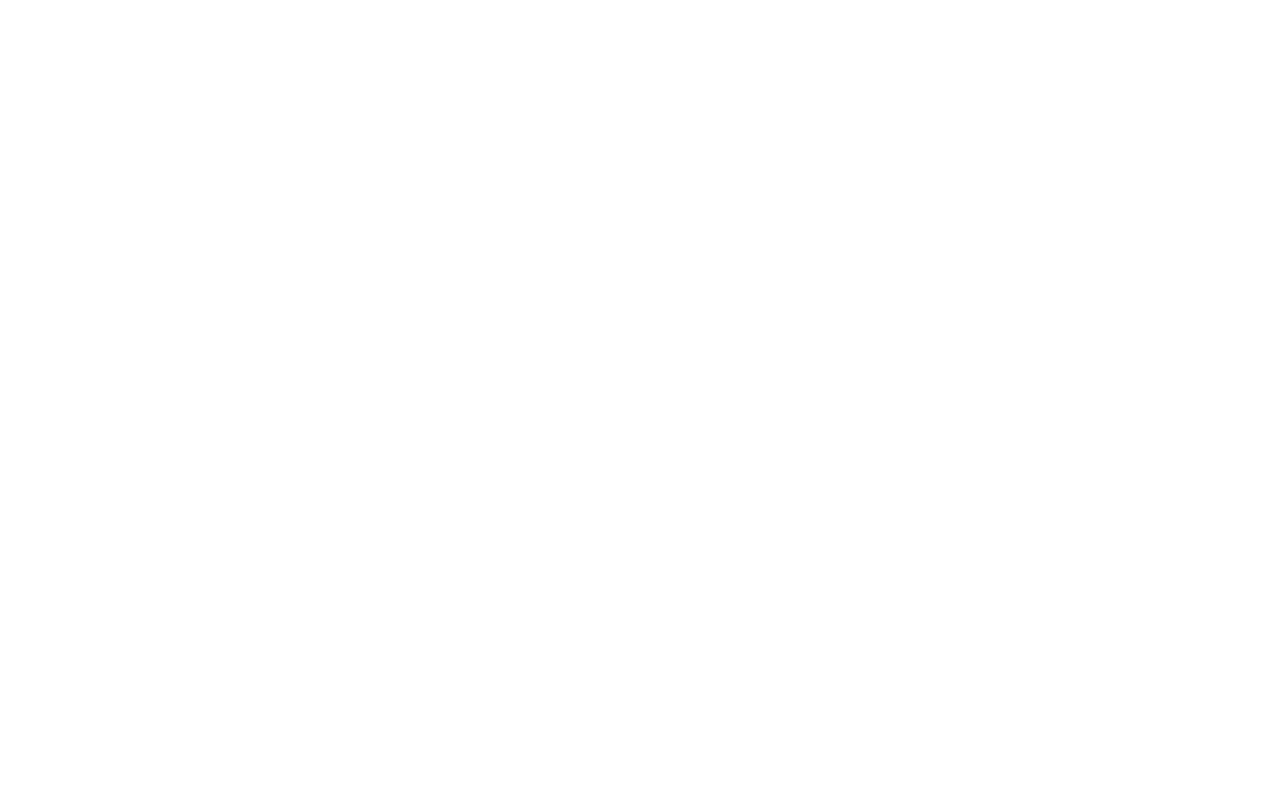
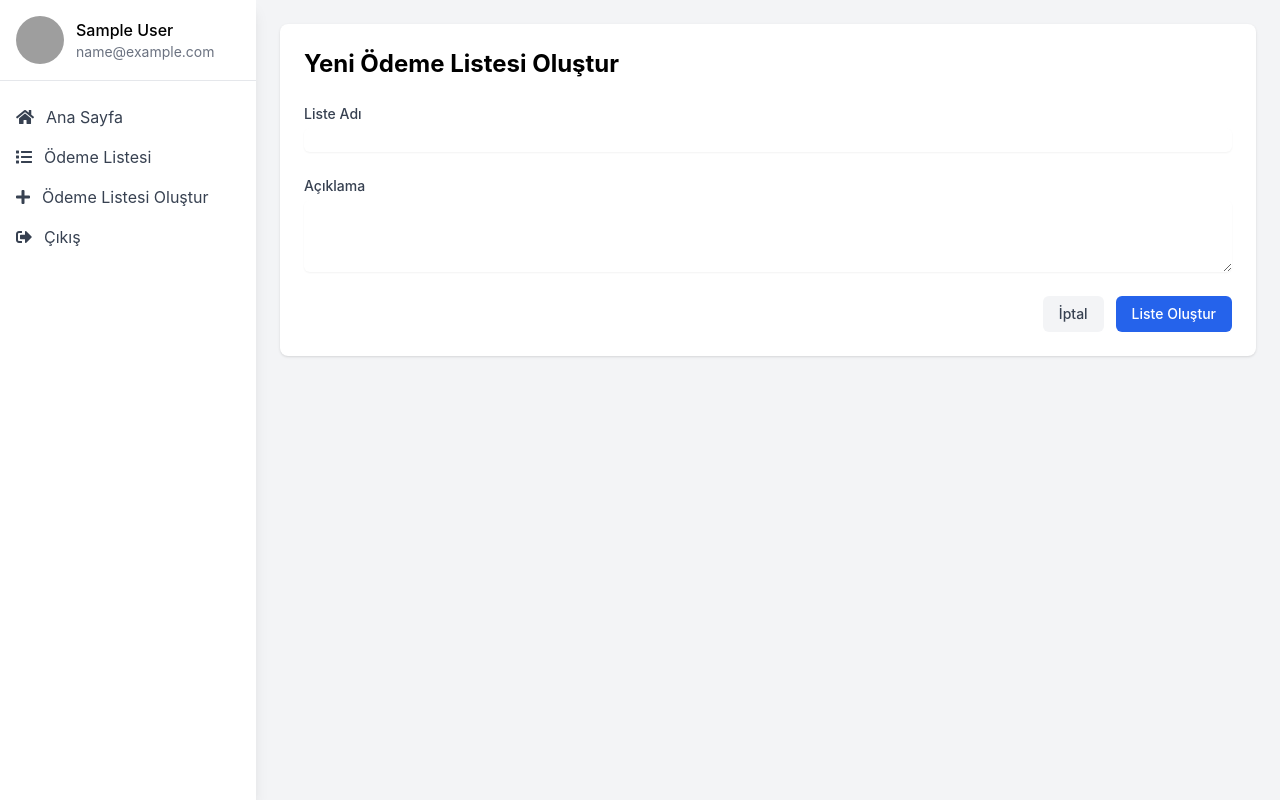
Before and after one commit to ilker-m/PaymentList, a Vue app: page /create-payment-list in a window 1280 px wide. Before the commit this address had no page. Built offline with nearby package versions, Linux system fonts and the light colour scheme; sample sign-in values are in the browser's storage; grey boxes are pictures that could not be loaded.

Commit message:
Navbar ve yeni sayfalar eklendi

```diff
--- /dev/null
+++ b/src/components/CreatePaymentList.vue
@@ -0,0 +1,116 @@
+<template>
+  <div class="flex h-screen bg-gray-100">
+    <!-- Navbar -->
+    <div class="w-64 bg-white shadow-lg">
+      <!-- Profil Bilgileri -->
+      <div class="p-4 border-b">
+        <div class="flex items-center space-x-3">
+          <img :src="userPhotoUrl || '/img/default-avatar.png'" alt="Profil Fotoğrafı" class="w-12 h-12 rounded-full">
+          <div>
+            <h3 class="font-medium">{{ userName }}</h3>
+            <p class="text-sm text-gray-500">{{ userEmail }}</p>
+          </div>
+        </div>
+      </div>
+
+      <!-- Menü -->
+      <nav class="mt-4">
+        <router-link to="/dashboard" class="flex items-center px-4 py-2 text-gray-700 hover:bg-gray-100">
+          <i class="fas fa-home mr-3"></i>
+          Ana Sayfa
+        </router-link>
+        <router-link to="/payment-list" class="flex items-center px-4 py-2 text-gray-700 hover:bg-gray-100">
+          <i class="fas fa-list mr-3"></i>
+          Ödeme Listesi
+        </router-link>
+        <router-link to="/create-payment-list" class="flex items-center px-4 py-2 text-gray-700 hover:bg-gray-100">
+          <i class="fas fa-plus mr-3"></i>
+          Ödeme Listesi Oluştur
+        </router-link>
+        <button @click="handleLogout" class="w-full flex items-center px-4 py-2 text-gray-700 hover:bg-gray-100">
+          <i class="fas fa-sign-out-alt mr-3"></i>
+          Çıkış
+        </button>
+      </nav>
+    </div>
+
+    <!-- Ana İçerik -->
+    <div class="flex-1 overflow-auto p-6">
+      <div class="bg-white shadow rounded-lg p-6">
+        <h2 class="text-2xl font-bold mb-6">Yeni Ödeme Listesi Oluştur</h2>
+
+        <div class="space-y-6">
+          <div>
+            <label class="block text-sm font-medium text-gray-700">Liste Adı</label>
+            <input type="text" v-model="listName" class="mt-1 block w-full rounded-md border-gray-300 shadow-sm focus:border-blue-500 focus:ring-blue-500">
+          </div>
+
+          <div>
+            <label class="block text-sm font-medium text-gray-700">Açıklama</label>
+            <textarea v-model="description" rows="3" class="mt-1 block w-full rounded-md border-gray-300 shadow-sm focus:border-blue-500 focus:ring-blue-500"></textarea>
+          </div>
+
+          <div class="flex justify-end space-x-3">
+            <button @click="$router.push('/payment-list')" class="px-4 py-2 text-sm font-medium text-gray-700 bg-gray-100 hover:bg-gray-200 rounded-md">
+              İptal
+            </button>
+            <button @click="createList" class="px-4 py-2 text-sm font-medium text-white bg-blue-600 hover:bg-blue-700 rounded-md">
+              Liste Oluştur
+            </button>
+          </div>
+        </div>
+      </div>
+    </div>
+  </div>
+</template>
+
+<script setup>
+import { ref, onMounted } from 'vue'
+import { useRouter } from 'vue-router'
+
+const router = useRouter()
+const userName = ref('')
+const userEmail = ref('')
+const userPhotoUrl = ref('')
+const listName = ref('')
+const description = ref('')
+
+// Kullanıcı bilgilerini yükle
+onMounted(() => {
+  const userData = JSON.parse(localStorage.getItem('user') || sessionStorage.getItem('user') || '{}')
+  userName.value = `${userData.name || ''} ${userData.surname || ''}`
+  userEmail.value = userData.email || ''
+  userPhotoUrl.value = userData.photoUrl || '/img/default-avatar.png'
+})
+
+// Çıkış işlemi
+const handleLogout = () => {
+  // Cookie'leri temizle
+  document.cookie.split(";").forEach(function(c) {
+    document.cookie = c.replace(/^ +/, "").replace(/=.*/, "=;expires=" + new Date().toUTCString() + ";path=/")
+  })
+
+  // Local ve Session storage'ı temizle
+  localStorage.removeItem('user')
+  sessionStorage.removeItem('user')
+
+  // Login sayfasına yönlendir
+  router.push('/login')
+}
+
+const createList = () => {
+  // Burada liste oluşturma API çağrısı yapılacak
+  console.log('Liste oluşturuluyor:', {
+    name: listName.value,
+    description: description.value
+  })
+
+  // Başarılı oluşturma sonrası ödeme listesi sayfasına yönlendir
+  router.push('/payment-list')
+}
+</script>
+
+<style scoped>
+/* Font Awesome için CDN ekleyin */
+@import url('https://cdnjs.cloudflare.com/ajax/libs/font-awesome/5.15.4/css/all.min.css');
+</style>
--- a/src/components/PaymentList.vue
+++ b/src/components/PaymentList.vue
@@ -1,4 +1,41 @@
 <template>
+  <div class="flex h-screen bg-gray-100">
+    <!-- Navbar -->
+    <div class="w-64 bg-white shadow-lg">
+      <!-- Profil Bilgileri -->
+      <div class="p-4 border-b">
+        <div class="flex items-center space-x-3">
+          <img :src="userPhotoUrl || '/img/default-avatar.png'" alt="Profil Fotoğrafı" class="w-12 h-12 rounded-full">
+          <div>
+            <h3 class="font-medium">{{ userName }}</h3>
+            <p class="text-sm text-gray-500">{{ userEmail }}</p>
+          </div>
+        </div>
+      </div>
+
+      <!-- Menü -->
+      <nav class="mt-4">
+        <router-link to="/dashboard" class="flex items-center px-4 py-2 text-gray-700 hover:bg-gray-100">
+          <i class="fas fa-home mr-3"></i>
+          Ana Sayfa
+        </router-link>
+        <router-link to="/payment-list" class="flex items-center px-4 py-2 text-gray-700 hover:bg-gray-100">
+          <i class="fas fa-list mr-3"></i>
+          Ödeme Listesi
+        </router-link>
+        <router-link to="/create-payment-list" class="flex items-center px-4 py-2 text-gray-700 hover:bg-gray-100">
+          <i class="fas fa-plus mr-3"></i>
+          Ödeme Listesi Oluştur
+        </router-link>
+        <button @click="handleLogout" class="w-full flex items-center px-4 py-2 text-gray-700 hover:bg-gray-100">
+          <i class="fas fa-sign-out-alt mr-3"></i>
+          Çıkış
+        </button>
+      </nav>
+    </div>
+
+    <!-- Ana İçerik -->
+    <div class="flex-1 overflow-auto p-6">
       <div class="bg-white shadow rounded-lg">
         <div class="p-4 flex justify-between items-center border-b">
           <div class="flex items-center space-x-4">
@@ -116,10 +153,41 @@
           </table>
         </div>
       </div>
+    </div>
+  </div>
 </template>
 
 <script setup>
-import { ref, computed } from 'vue'
+import { ref, computed, onMounted } from 'vue'
+import { useRouter } from 'vue-router'
+
+const router = useRouter()
+const userName = ref('')
+const userEmail = ref('')
+const userPhotoUrl = ref('')
+
+// Kullanıcı bilgilerini yükle
+onMounted(() => {
+  const userData = JSON.parse(localStorage.getItem('user') || sessionStorage.getItem('user') || '{}')
+  userName.value = `${userData.name || ''} ${userData.surname || ''}`
+  userEmail.value = userData.email || ''
+  userPhotoUrl.value = userData.photoUrl || '/img/default-avatar.png'
+})
+
+// Çıkış işlemi
+const handleLogout = () => {
+  // Cookie'leri temizle
+  document.cookie.split(";").forEach(function(c) {
+    document.cookie = c.replace(/^ +/, "").replace(/=.*/, "=;expires=" + new Date().toUTCString() + ";path=/")
+  })
+
+  // Local ve Session storage'ı temizle
+  localStorage.removeItem('user')
+  sessionStorage.removeItem('user')
+
+  // Login sayfasına yönlendir
+  router.push('/login')
+}
 
 const selectedList = ref('')
 const selectAll = ref(false)
@@ -245,6 +313,9 @@ function formatDate(date) {
 </script>
 
 <style scoped>
+/* Font Awesome için CDN ekleyin */
+@import url('https://cdnjs.cloudflare.com/ajax/libs/font-awesome/5.15.4/css/all.min.css');
+
 .table-container {
   max-height: calc(100vh - 200px);
   overflow-y: auto;
--- a/src/router/index.js
+++ b/src/router/index.js
@@ -17,6 +17,18 @@ const routes = [
     path: '/dashboard',
     name: 'Dashboard',
     component: PaymentList,
+    meta: { requiresAuth: true }
+  },
+  {
+    path: '/payment-list',
+    name: 'PaymentList',
+    component: PaymentList,
+    meta: { requiresAuth: true }
+  },
+  {
+    path: '/create-payment-list',
+    name: 'CreatePaymentList',
+    component: () => import('../components/CreatePaymentList.vue'),
     meta: { requiresAuth: true }
   }
 ]
```
Lines whose indentation alone changed are shown as unchanged.
